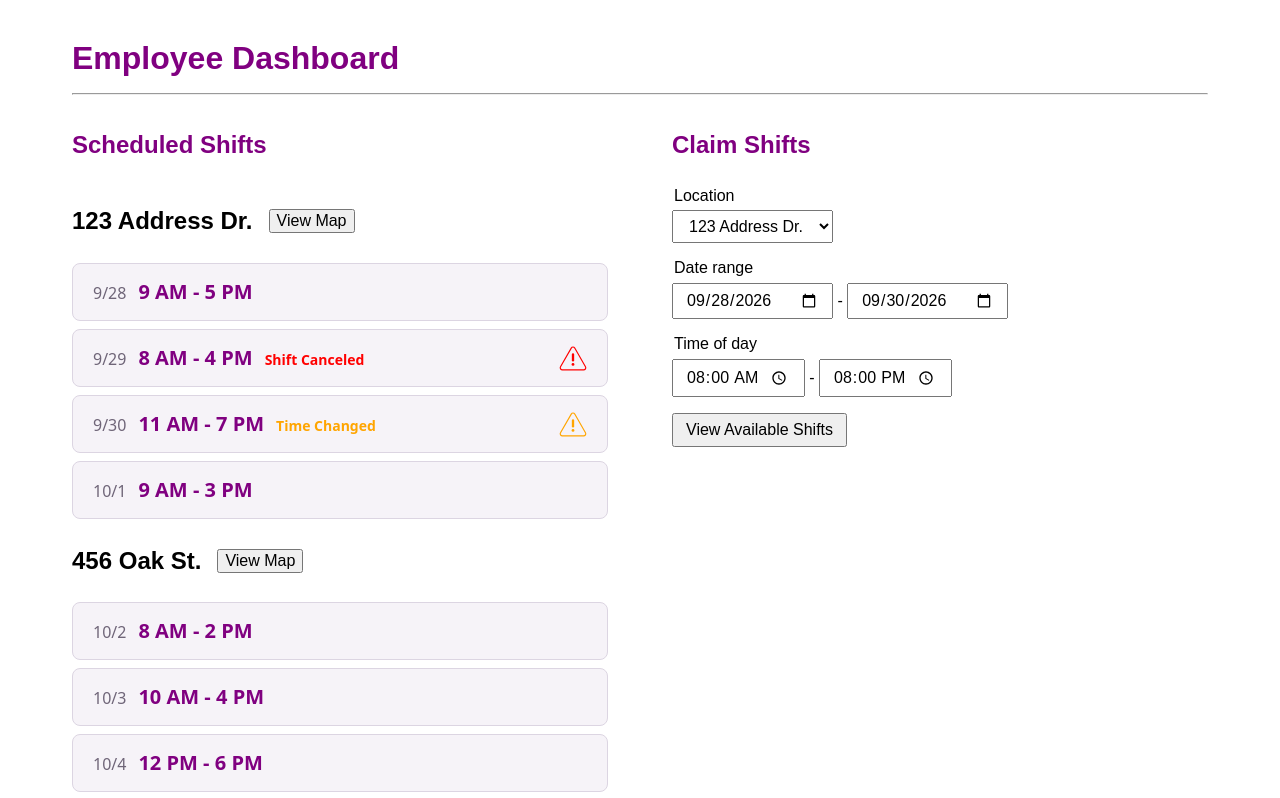
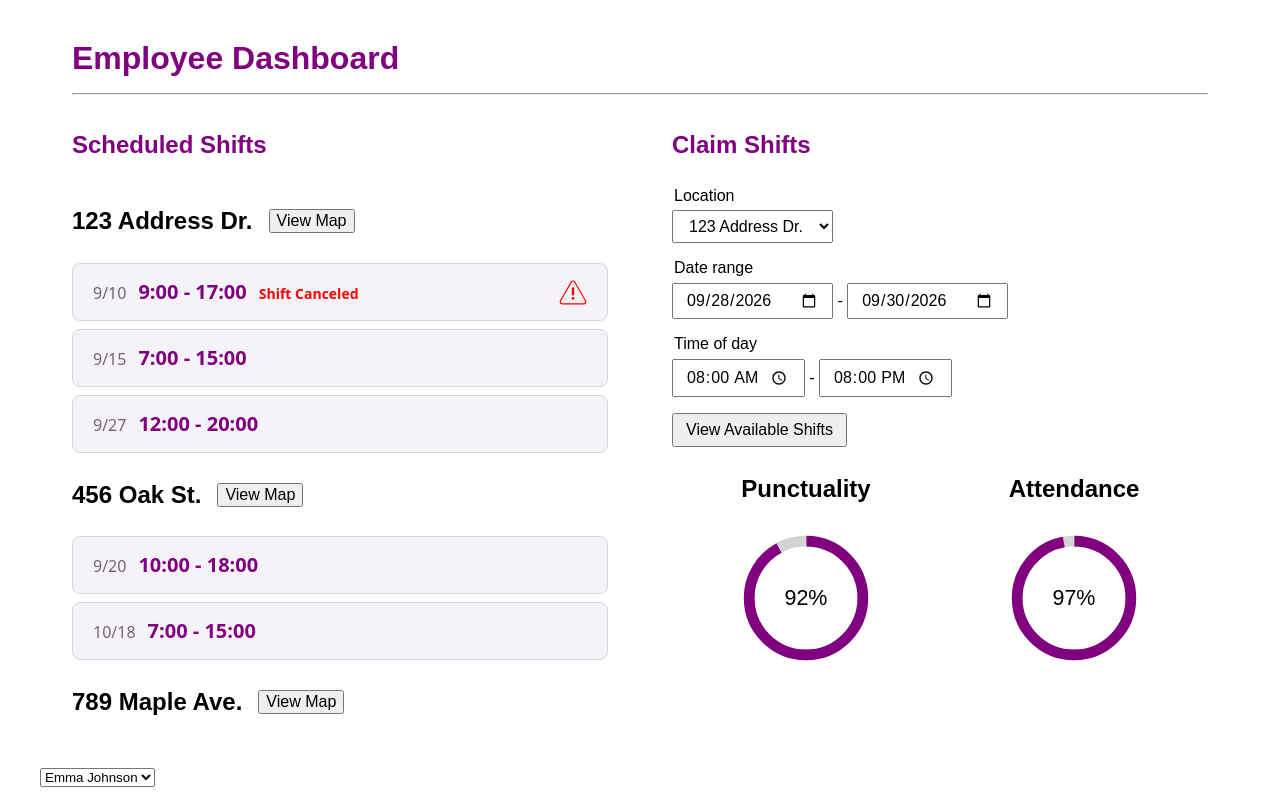
Before and after one commit to ThomasLalo/flexibleWorker2, a SvelteKit app: page /worker in a window 1280 px wide. Shown: the top 798 px of the page. Built offline with nearby package versions, Linux system fonts and the light colour scheme.

Commit message:
Worker dashboard shift information and punctuality and attendance change based on worker selected. Worker selector located at the bottom to demonstrate different employees

```diff
--- a/src/lib/shared.svelte.ts
+++ b/src/lib/shared.svelte.ts
@@ -1,4 +1,4 @@
-type Shift = {
+export type Shift = {
   month: number;
   day: number;
   startTime: number;
--- a/src/routes/worker/+page.svelte
+++ b/src/routes/worker/+page.svelte
@@ -1,6 +1,12 @@
 <script lang="ts">
   import WarningIcon from '#lib/WarningIcon.svelte';
+  import {locations, roster, type Shift} from '#lib/shared.svelte.ts';
+  // currently logged in
+  let currentWorker = $state("Emma Johnson")
+  // takes the worker logged in and changes the doughnut graphs to satisfty that persons infomration
+  let workerInfo = $derived(roster.find(worker => worker.name === currentWorker));
 
+ /*
   type Shift = {
     date: string;
     time: string;
@@ -36,6 +42,7 @@
     },
     { address: "789 Maple Ave.", shifts: [] },
   ]);
+*/
 
   let selectedShift: Shift | null = $state(null);
 
@@ -62,14 +69,17 @@
           <button type="button">View Map</button>
         </header>
 
-        {#each location.shifts as shift}
+        <!-- {#each location.shifts as shift} -->
+         <!-- has the shifts that appear be based on the employee that is selected -->
+         {#each location.shifts.filter(shift => shift.worker === currentWorker) as shift}
+
           <!-- svelte does not like that I made a div act like a button, for accessibility reasons. the next comment suppresses warnings about that -->
           <!-- svelte-ignore a11y_click_events_have_key_events, a11y_no_static_element_interactions -->
           <div class={["shift", shift.canceled && "shift-canceled", shift.timeChanged && "time-changed", shift === selectedShift && "selected"]} onclick={() => toggle(shift)} >
 
             <div class="shift-details">
-              <span class="shift-date">{shift.date}</span>
-              <span class="shift-time">{shift.time}</span>
+              <span class="shift-date">{shift.month}/{shift.day}</span>
+              <span class="shift-time">{shift.startTime}:00 - {shift.endTime}:00</span>
 
               {#if shift.canceled}
                 <span class="shift-status">Shift Canceled</span>
@@ -123,8 +133,46 @@
         <button type="submit">View Available Shifts</button>
       </form>
 
+      <!-- dounut circles that change based on the worker selected -->
+      <div class="donut-charts">
+
+      <div class = "chart">
+        <h2>Punctuality </h2>
+        <svg width="100%" height="100%" viewBox="0 0 42 42" class="donut">
+          <circle class="donut-hole" cx="21" cy="21" r="15.91549430918954" fill="#fff"></circle>
+          <circle class="donut-ring" cx="21" cy="21" r="15.91549430918954" fill="transparent" stroke="#d2d3d4" stroke-width="3"></circle>
+          <circle class="donut-segment" cx="21" cy="21" r="15.91549430918954" fill="transparent" stroke="purple" stroke-width="3" stroke-dasharray="{workerInfo?.punctuality  ?? 0} {100 - (workerInfo?.punctuality  ?? 0)}" stroke-dashoffset="25"></circle>
+          <text x="21" y="21" text-anchor="middle" dominant-baseline="central" font-size="6">
+            {workerInfo?.punctuality  ?? 0}%
+          </text>
+        </svg>
+      </div>
+
+      <div class = "chart">
+        <h2>Attendance  </h2>
+        <svg width="100%" height="100%" viewBox="0 0 42 42" class="donut">
+          <circle class="donut-hole" cx="21" cy="21" r="15.91549430918954" fill="#fff"></circle>
+          <circle class="donut-ring" cx="21" cy="21" r="15.91549430918954" fill="transparent" stroke="#d2d3d4" stroke-width="3"></circle>
+          <circle class="donut-segment" cx="21" cy="21" r="15.91549430918954" fill="transparent" stroke="purple" stroke-width="3" stroke-dasharray="{workerInfo?.attendance ?? 0} {100 - (workerInfo?.attendance ?? 0)}" stroke-dashoffset="25"></circle>
+          <text x="21" y="21" text-anchor="middle" dominant-baseline="central" font-size="6">
+            {workerInfo?.attendance  ?? 0}%
+          </text>
+        </svg>
+      </div>
+
+    </div>
+
     </section>
   </div>
+
+  <!-- switch through the worker that is currently logged in -->
+  <label class ="changeWorker">
+    <select bind:value= {currentWorker}>
+      {#each roster as worker}
+      <option>{worker.name}</option>
+      {/each}
+    </select>
+  </label>
 </main>
 
 <style>
@@ -263,4 +311,23 @@
     font: inherit;
     cursor: pointer;
   }
+
+  .donut-charts {
+    flex: 1;
+    display: flex;
+    /* flex-direction: column; */
+    justify-content: space-around;
+    min-width: 0;
+  }
+
+  .chart {
+    text-align: center;
+  }
+
+  .donut {
+    width: 150px;
+    max-width: 100%;
+    height: auto;
+  }
+
 </style>
```
